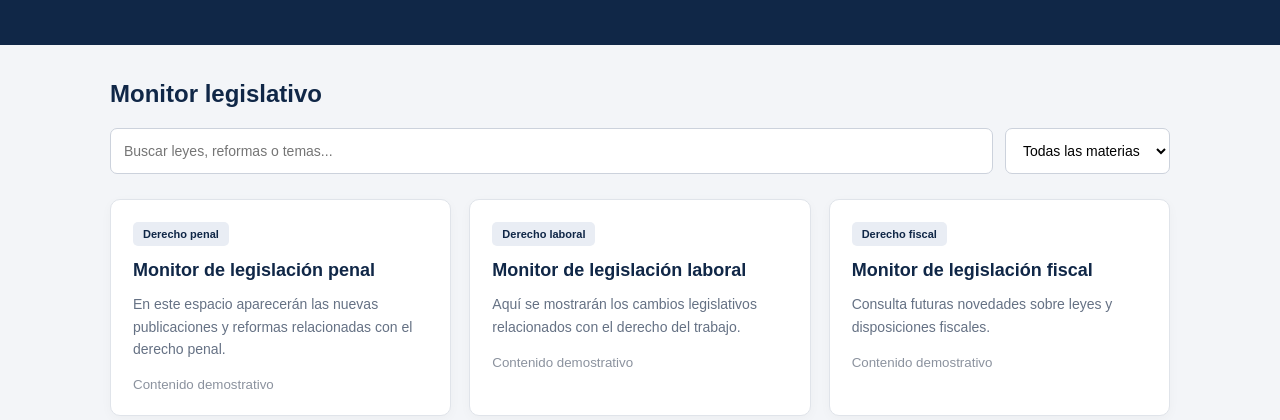
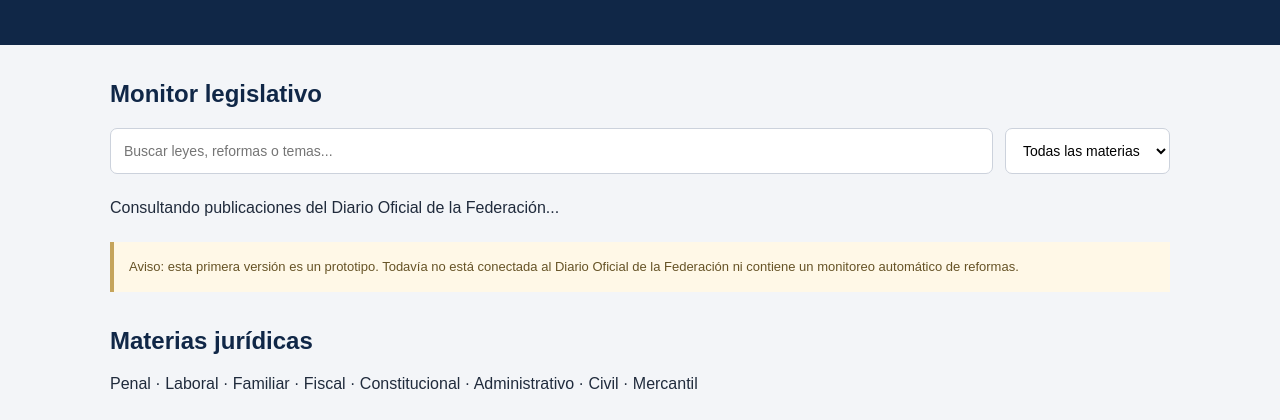
Before and after one commit to adolfosanchez19445-spec/Legislativo-mx, a plain HTML site: page index.html in a window 1280 px wide. Shown: the part 342-762 px from the top of the page. Drawn offline with Linux system fonts and the light colour scheme.

Commit message:
Update index.html

```diff
--- a/index.html
+++ b/index.html
@@ -218,35 +218,11 @@ footer {
   </div>
 
   <div class="news" id="news">
-    <article class="card" data-category="Penal">
-      <span class="tag">Derecho penal</span>
-      <h3>Monitor de legislación penal</h3>
-      <p>
-        En este espacio aparecerán las nuevas publicaciones
-        y reformas relacionadas con el derecho penal.
-      </p>
-      <small>Contenido demostrativo</small>
-    </article>
+    <div id="dof-status">
+  Consultando publicaciones del Diario Oficial de la Federación...
+</div>
 
-    <article class="card" data-category="Laboral">
-      <span class="tag">Derecho laboral</span>
-      <h3>Monitor de legislación laboral</h3>
-      <p>
-        Aquí se mostrarán los cambios legislativos
-        relacionados con el derecho del trabajo.
-      </p>
-      <small>Contenido demostrativo</small>
-    </article>
-
-    <article class="card" data-category="Fiscal">
-      <span class="tag">Derecho fiscal</span>
-      <h3>Monitor de legislación fiscal</h3>
-      <p>
-        Consulta futuras novedades sobre leyes
-        y disposiciones fiscales.
-      </p>
-      <small>Contenido demostrativo</small>
-    </article>
+<div id="dof-results" class="news"></div>
   </div>
 
   <div class="notice">
```
